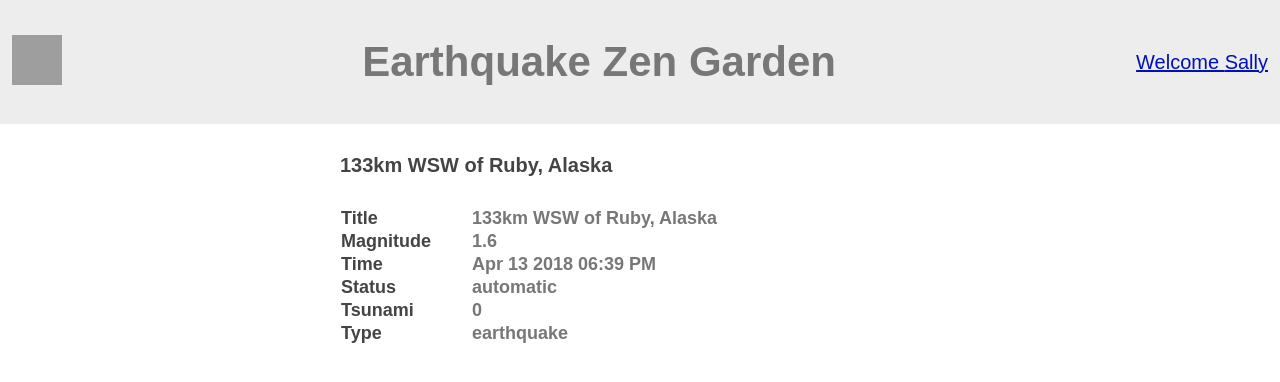
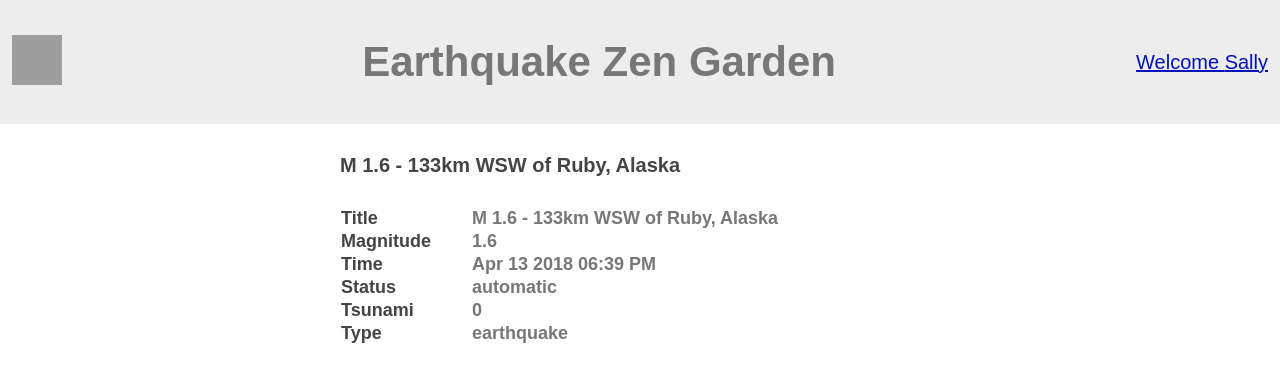
Before and after one commit to weizlini/earthquake, a React app: page /earthquake/ak19233598 in a window 1280 px wide. Shown: the top 382 px of the page. Built offline with nearby package versions, Linux system fonts and the light colour scheme; grey boxes are pictures that could not be loaded.

Commit message:
added serve for testing build, modified title

```diff
--- a/package.json
+++ b/package.json
@@ -34,6 +34,7 @@
     "react-router-dom": "^5.2.0",
     "regenerator-runtime": "^0.13.7",
     "sass-loader": "^12.1.0",
+    "serve": "^12.0.0",
     "style-loader": "^3.1.0",
     "webpack": "^5.44.0",
     "webpack-cli": "^4.7.2",
--- a/src/components/EarthquakeDetail.js
+++ b/src/components/EarthquakeDetail.js
@@ -22,12 +22,18 @@ const EarthquakeDetail = () => {
     <>
       {detail && (
         <div className={"detail-view"}>
-          <h2>{detail.place}</h2>
+          <h2>
+            {`M ${detail.mag.toFixed(1)} - `}
+            {detail.place}
+          </h2>
           <table>
             <tbody>
               <tr>
                 <th>Title</th>
-                <td>{detail.place}</td>
+                <td>
+                  {`M ${detail.mag.toFixed(1)} - `}
+                  {detail.place}
+                </td>
               </tr>
               <tr>
                 <th>Magnitude</th>
```
Also changed, not shown: 1 other file (tests, documents, lock files or other folders).
